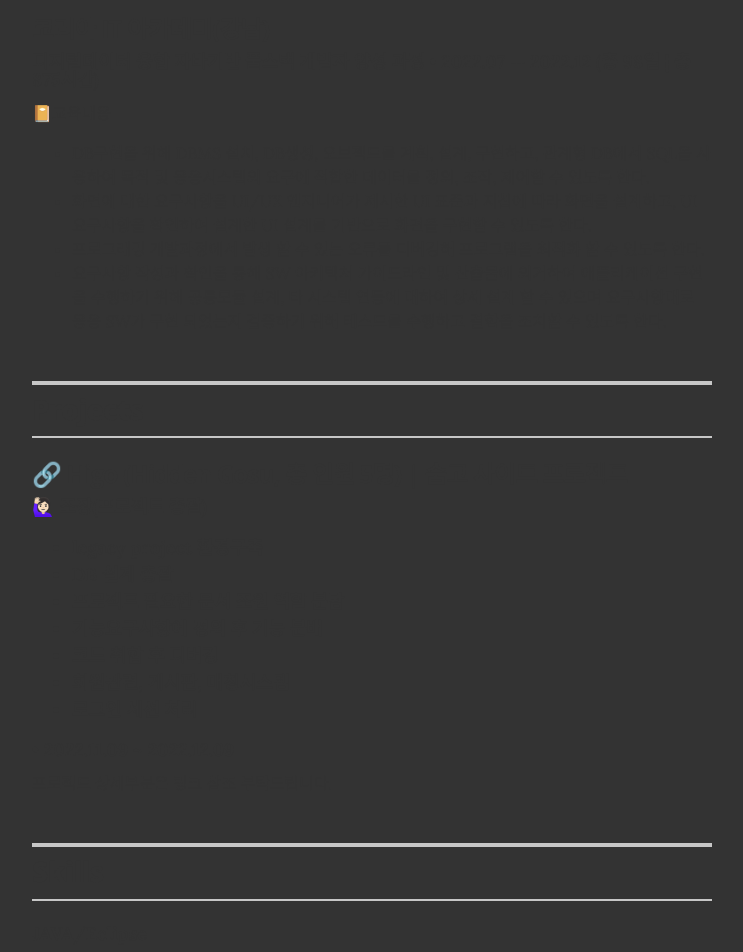
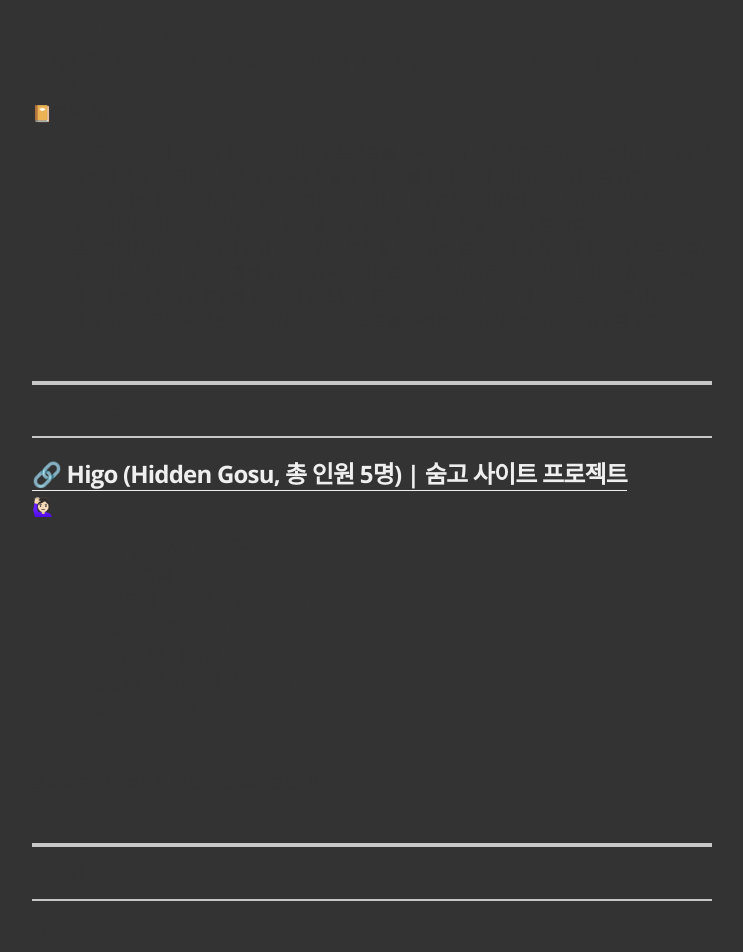
Before and after one commit to skhellou/myself, a Jekyll site: the page built from index.html, in a window 1280 px wide. Shown: the part 521-1473 px from the top of the page, without its empty margins (268-1011 px from the left). Built offline with Jekyll 4.4.1, drawn with Linux system fonts in a browser that asks for light colours.

Commit message:
Update _resume.scss

```diff
--- a/_sass/_resume.scss
+++ b/_sass/_resume.scss
@@ -123,8 +123,8 @@
   @include transition(all .2s ease);
 
   &:hover {
-    background-color: #333;
-    color: #fff;
+    background-color: #efefef;
+    color: #333;
   }
 
   &.not-looking { width: 400px; }
@@ -160,7 +160,7 @@
   .resume-item-copy,
   .resume-item-list {
     a {
-      color: #333;
+      color: #efefef;
       text-decoration: none;
       border-bottom: 1px solid;
 
```
